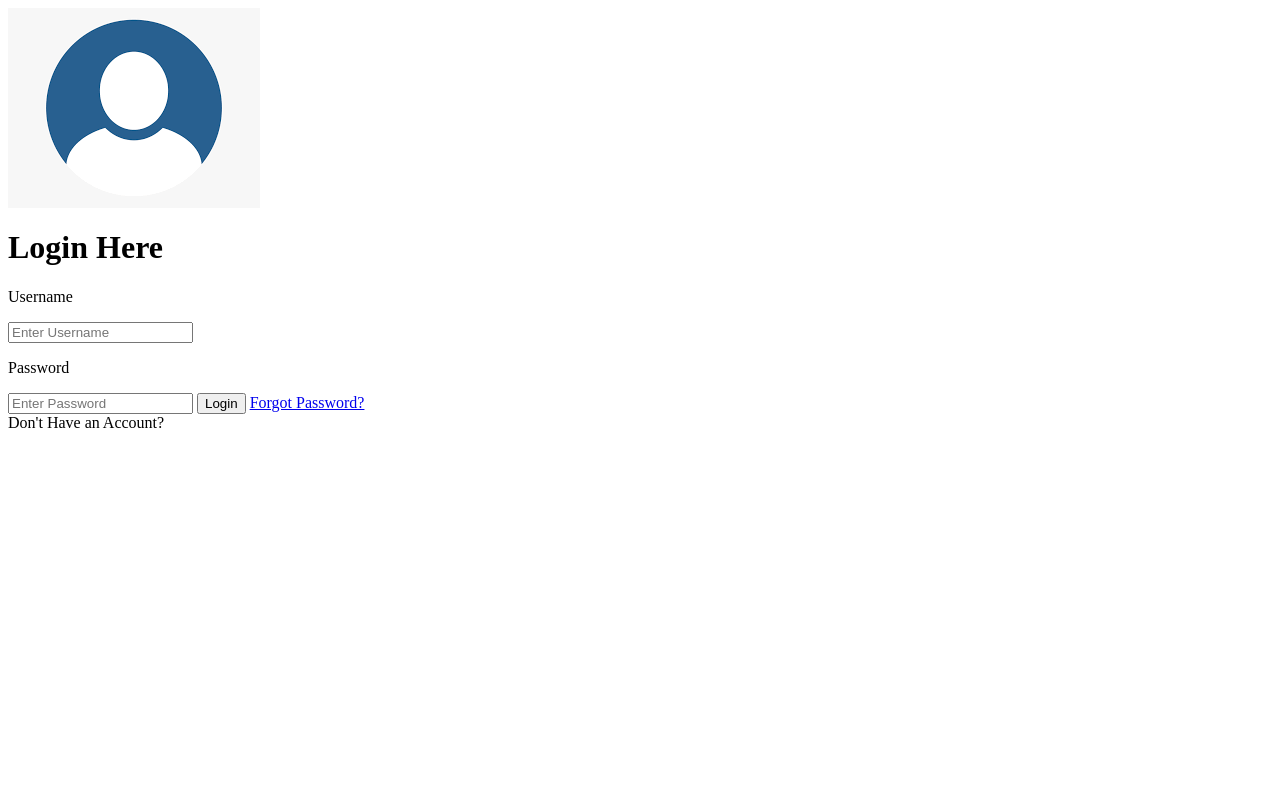
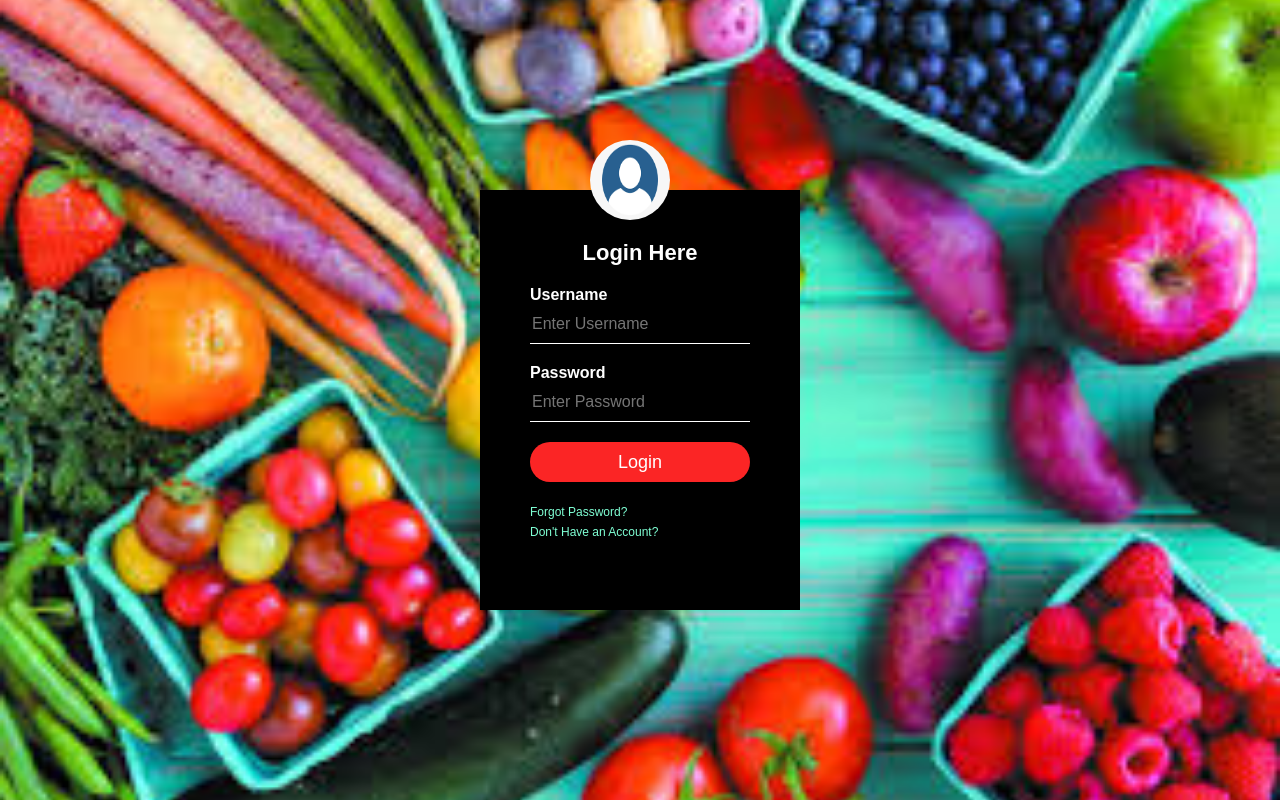
Before and after one commit to Mendon1427/Practice, a plain HTML site: page index.html in a window 1280 px wide. Drawn offline with Linux system fonts and the light colour scheme.

Commit message:
final login page

```diff
--- a/index.html
+++ b/index.html
@@ -1,8 +1,9 @@
 <html>
     <head>
         <title>Login Page Design</title>
-        <link rel="stylesheet" type="text/css" href="style.css">
-        <body>
+        <link rel="stylesheet" type="text/css" href="main.css">
+    </head>
+<body>
 <div class="loginbox">
     <img src="img/b.jpg" class="b">
     <h1>Login Here</h1>
@@ -16,6 +17,5 @@
         <a hreg="a">Don't Have an Account?</a>
     </form>
 </div>
-        </body>
-    </head>
+</body>
 </html>
--- a/main.css
+++ b/main.css
@@ -1,7 +1,7 @@
 body {
     margin: 0;
     padding: 0;
-    background-image: url("img_vege.png");
+    background: url("img/vege.png");
     background-size: cover;
     background-position: center;
     font-family: sans-serif;
@@ -10,18 +10,19 @@ body {
 .loginbox {
     width: 320px;
     height: 420px;
-    background: #000;
+    background: black;
     color: #fff;
     top: 50%;
     left: 50%;
     position: absolute;
     transform: translate(-50%,-50%);
     box-sizing: border-box;
+    padding: 50px;
 }
 
 .b {
-    width: 100px;
-    height: 100px;
+    width: 80px;
+    height: 80px;
     border-radius: 50%;
     position: absolute;
     top: -50px;
@@ -44,3 +45,39 @@ body {
      width: 100%;
      margin-bottom: 20px;
  }
+
+ .loginbox input[type="text"], input[type="password"]
+ {
+     border: none;
+     border-bottom: 1px solid #fff;
+     background: transparent;
+     outline: none;
+     height: 40px;
+     color: #fff;
+     font-size: 16px;
+ }
+
+ .loginbox input[type="submit"]
+ {
+     border:none;
+     outline: none;
+     height: 40px;
+     background: #fb2525;
+     color: #fff;
+     font-size: 18px;
+     border-radius: 20px;
+ }
+
+ .loginbox input[type="submit"]:hover
+ {
+cursor: pointer;
+background: yellow;
+color: white;
+ }
+
+ .loginbox a{
+     text-decoration: none;
+     font-size: 12px;
+     line-height: 20px;
+     color: aquamarine;
+ }
```
